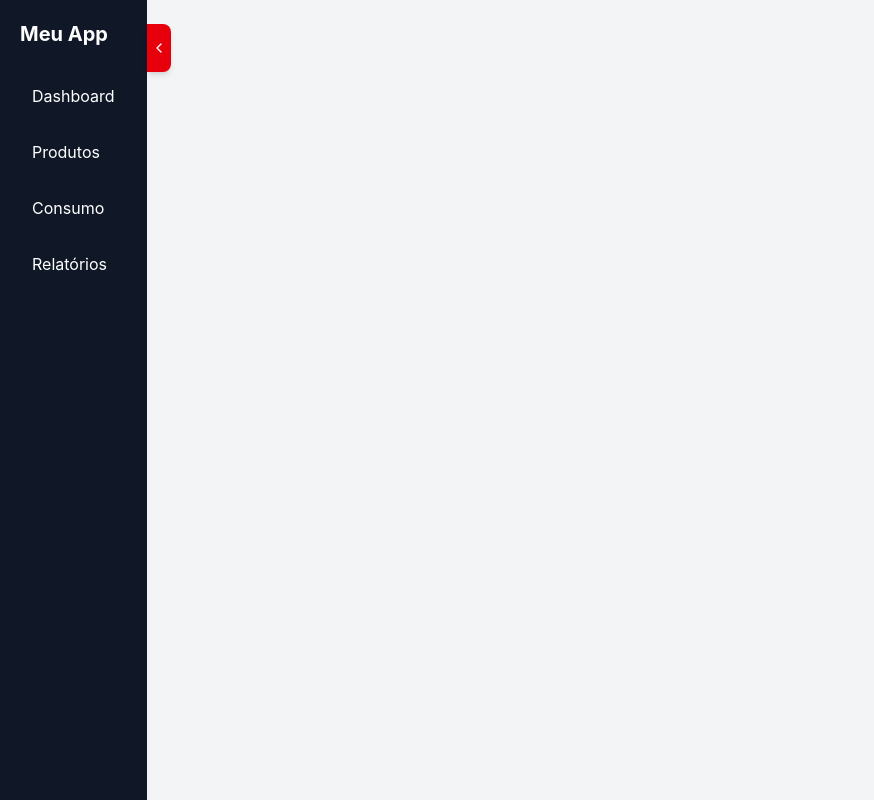
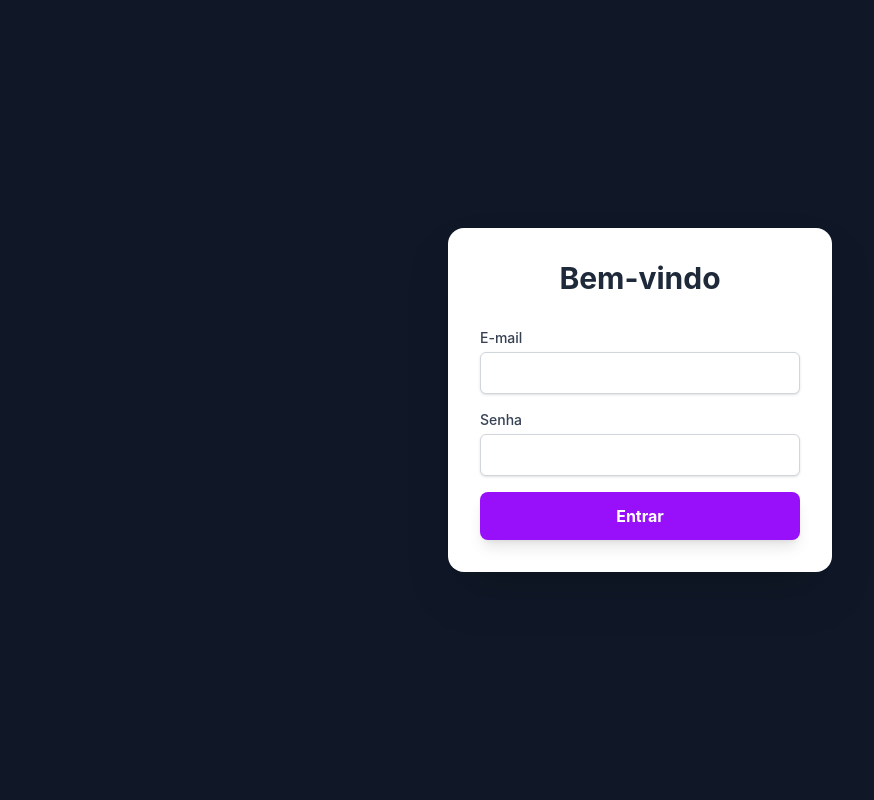
Before and after one commit to PED-LCN/PIEC1_Project, a React (Vite) app in the folder frontend/: page /login in a window 1280 px wide. Shown: the whole page, without its empty margins (0-874 px from the left). Built offline with nearby package versions, Linux system fonts and the light colour scheme.

Commit message:
Criando login
Criação da pagina de login (pre token)

```diff
--- a/frontend/src/App.jsx
+++ b/frontend/src/App.jsx
@@ -1,6 +1,7 @@
-import { BrowserRouter, Routes, Route } from "react-router-dom";
+import { BrowserRouter, Routes, Route, Navigate } from "react-router-dom";
 import Sidebar from "./components/SideBar";
-
+import React, { useState } from "react";
+import Login from "./pages/Login";
 // páginas
 //import Dashboard from "./pages/Dashboard";
 import Products from "./pages/Products";
@@ -8,17 +9,28 @@
 //import Relatorios from "./pages/Relatorios";
 
 export default function App() {
+  const [possui_login, setPossui_login] = useState(false);
   return (
     <BrowserRouter>
+      {!possui_login ? (
+        <Routes>
+          <Route
+            path="/login"
+            element={<Login onLogin={() => setPossui_login(true)} />}
+          />
+          <Route path="*" element={<Navigate to="/login" />} />
+        </Routes>
+      ) : (
         <div className="flex">
           <Sidebar />
-
           <div className="flex-1 p-6 bg-gray-100 min-h-screen">
             <Routes>
+              <Route path="/" element={<Navigate to="/products" />} />
               <Route path="/products" element={<Products />} />
             </Routes>
           </div>
         </div>
+      )}
     </BrowserRouter>
   );
 }
--- a/frontend/src/components/Button.jsx
+++ b/frontend/src/components/Button.jsx
@@ -8,7 +8,7 @@
     <button
       type={type}
       onClick={onClick}
-      className={`bg-red-600 hover:bg-red-700 hover:scale-105 text-white font-bold px-8 py-3 rounded-full shadow-lg transition-all duration-300 ${className}`}
+      className={`bg-purple-600 hover:bg-purple-700 hover:scale-105 text-white font-bold px-8 py-3 rounded-full shadow-lg transition-all duration-300 ${className}`}
     >
       {text}
     </button>
--- a/frontend/src/components/SideBar.jsx
+++ b/frontend/src/components/SideBar.jsx
@@ -15,13 +15,13 @@
   return (
     <aside
       className={`absolute ${
-        open ? "w-64" && "z-10" : "w-20"
+        open ? "w-64 z-10" : "w-20"
       } min-h-screen bg-gray-900 text-white p-5 transition-all duration-300 `}
     >
       {/* Botão toggle */}
       <button
         onClick={() => setOpen(!open)}
-        className="absolute top-6 -right-6 rounded-r-lg bg-red-600 text-white w-6 h-12 flex items-center justify-center  shadow-md hover:bg-gray-600 transition"
+        className="absolute top-6 -right-6 rounded-r-lg bg-purple-600 text-white w-6 h-12 flex items-center justify-center shadow-md hover:bg-purple-700 transition"
       >
         {open ? <ChevronLeft size={16} /> : <ChevronRight size={16} />}
       </button>
@@ -37,7 +37,7 @@
             to={item.path}
             className={({ isActive }) =>
               `p-3 rounded-lg transition ${
-                isActive ? "bg-red-600" : "hover:bg-gray-700"
+                isActive ? "bg-purple-600" : "hover:bg-gray-700"
               }`
             }
           >
--- /dev/null
+++ b/frontend/src/pages/Login.jsx
@@ -0,0 +1,42 @@
+import React from "react";
+
+export default function Login({ onLogin }) {
+  return (
+    <div className="min-h-screen flex items-center justify-center bg-gray-900">
+      <div className="bg-white p-8 rounded-2xl shadow-2xl w-96">
+        <h2 className="text-3xl font-bold text-center text-gray-800 mb-8">
+          Bem-vindo
+        </h2>
+
+        <div className="space-y-4">
+          <div>
+            <label className="block text-sm font-medium text-gray-700">
+              E-mail
+            </label>
+            <input
+              type="email"
+              className="mt-1 block w-full px-3 py-2 bg-white border border-gray-300 rounded-md shadow-sm focus:outline-none focus:ring-purple-500 focus:border-purple-500"
+            />
+          </div>
+
+          <div>
+            <label className="block text-sm font-medium text-gray-700">
+              Senha
+            </label>
+            <input
+              type="password"
+              className="mt-1 block w-full px-3 py-2 bg-white border border-gray-300 rounded-md shadow-sm focus:outline-none focus:ring-purple-500 focus:border-purple-500"
+            />
+          </div>
+
+          <button
+            onClick={onLogin}
+            className="w-full bg-purple-600 hover:bg-purple-700 text-white font-bold py-3 rounded-lg transition-all duration-300 shadow-lg"
+          >
+            Entrar
+          </button>
+        </div>
+      </div>
+    </div>
+  );
+}
```
Also changed, not shown: 1 other file (tests, documents, lock files or other folders). Lines whose indentation alone changed are shown as unchanged.
